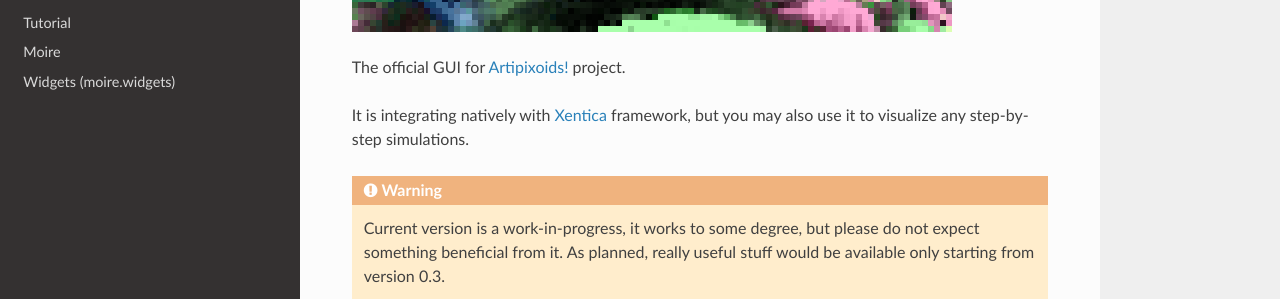
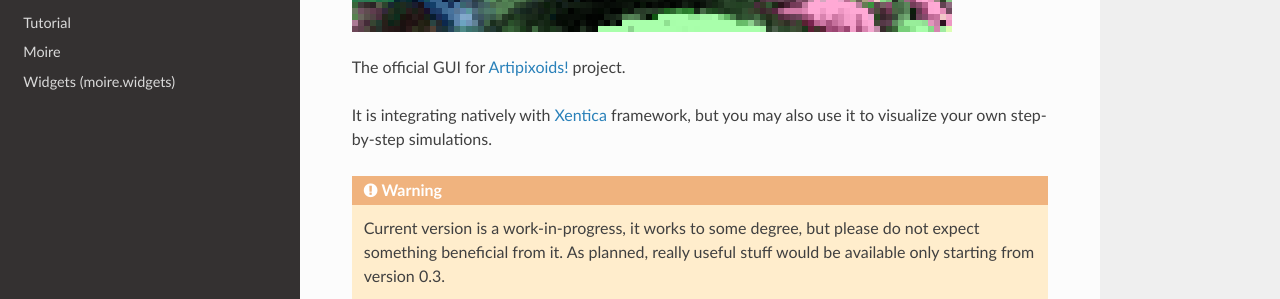
Before and after one commit to a5kin/moire, a Sphinx documentation site: the page built from docs/index.rst, in a window 1280 px wide and 900 px high, scrolled down 313 px. Shown: the part 152-451 px from the top of the window. Built offline with Sphinx 7.4.7 and the Read the Docs theme 2.0.0, drawn with Linux system fonts in a browser that asks for light colours.

Commit message:
Fix project description (#7, #12)

```diff
--- a/docs/index.rst
+++ b/docs/index.rst
@@ -6,7 +6,7 @@ Moire: Multi-Objective Interactive Runtime Environment
 The official GUI for `Artipixoids!`_ project.
 
 It is integrating natively with `Xentica`_ framework, but you may also
-use it to visualize any step-by-step simulations.
+use it to visualize your own step-by-step simulations.
 
 .. _Artipixoids!: http://artipixoids.a5kin.net/concept/artipixoids_concept.pdf
 .. _Xentica: https://github.com/a5kin/xentica/
--- a/moire/__init__.py
+++ b/moire/__init__.py
@@ -2,7 +2,7 @@
 The official GUI for `Artipixoids!`_ project.
 
 It is integrating natively with `Xentica`_ framework, but you may also
-use it to visualize any step-by-step simulations.
+use it to visualize your own step-by-step simulations.
 
 The engine is dealing nothing with rendering, it's relying fully on
 frames rendered with your simulation. So, you should manually
```
